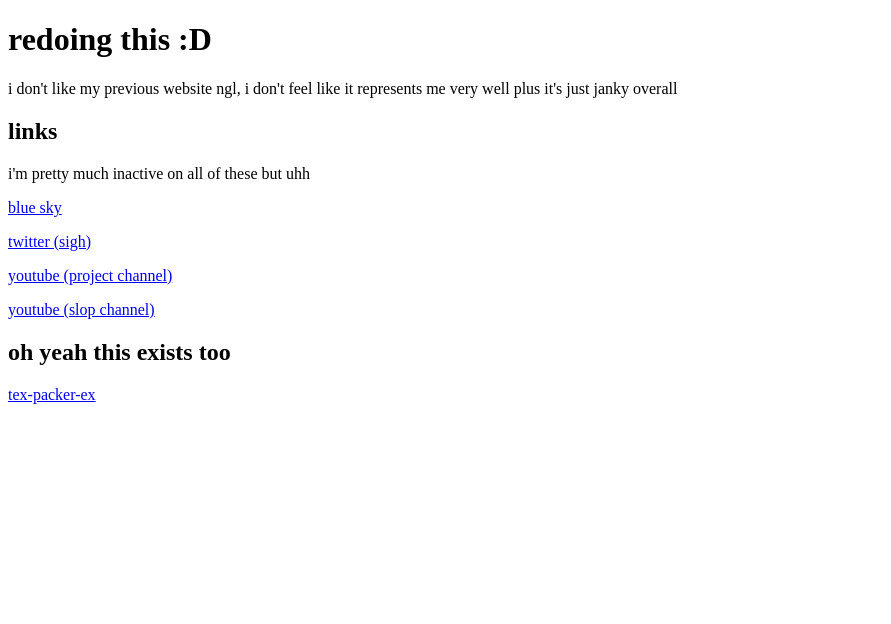
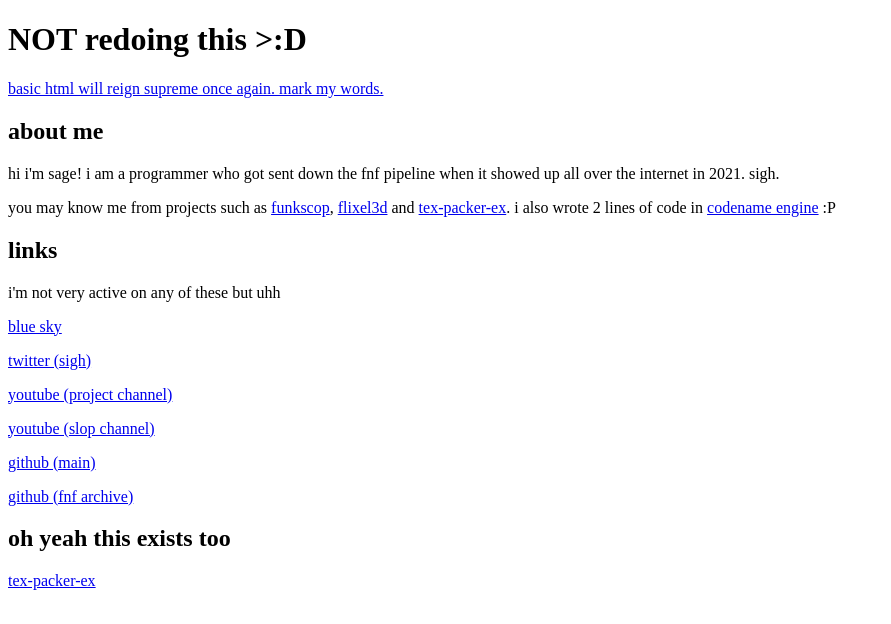
Before and after one commit to StrawberrySage/strawberrysage.github.io, a plain HTML site: page index.html in a window 1280 px wide. Shown: the whole page, without its empty margins (0-891 px from the left). Drawn offline with Linux system fonts and the light colour scheme.

Commit message:
added bio and corrected some very serious and deadly misinformation

```diff
--- a/index.html
+++ b/index.html
@@ -1,17 +1,22 @@
 <!DOCTYPE html>
 <html>
     <head>
-        <title>UNDER CONSTRUCTION</title>
+        <title>sage</title>
     </head>
     <body>
-        <h1>redoing this :D</h1>
-        <p>i don't like my previous website ngl, i don't feel like it represents me very well plus it's just janky overall</p>
+        <h1>NOT redoing this >:D</h1>
+        <p><a href="https://motherfuckingwebsite.com/">basic html will reign supreme once again. mark my words.</a></p>
+        <h2>about me</h2>
+        <p>hi i'm sage! i am a programmer who got sent down the fnf pipeline when it showed up all over the internet in 2021. sigh.</p>
+        <p>you may know me from projects such as <a href="https://gamejolt.com/games/funkscop/984595">funkscop</a>, <a href="https://github.com/CodenameCrew/flixel3d">flixel3d</a> and <a href="https://github.com/kitzsh/tex-packer-ex">tex-packer-ex</a>. i also wrote 2 lines of code in <a href="https://github.com/CodenameCrew/CodenameEngine">codename engine</a> :P</p>
         <h2>links</h2>
-        <p>i'm pretty much inactive on all of these but uhh</p>
+        <p>i'm not very active on any of these but uhh</p>
         <p><a href="https://bsky.app/profile/strawberrysage.github.io">blue sky</a></p>
         <p><a href="https://x.com/StrawberrySage_">twitter (sigh)</a></p>
         <p><a href="https://www.youtube.com/channel/UC02PtHRoGJZ_-iGlUy2lv5g"><div class="button link">youtube (project channel)</div></a></p>
         <p><a href="https://www.youtube.com/channel/UC0AUwg25CRh_ECLEobv9eDg"><div class="button link">youtube (slop channel)</div></a></p>
+        <p><a href="https://www.github.com/kitzsh"><div class="button link">github (main)</div></a></p>
+        <p><a href="https://www.github.com/strawberrysage"><div class="button link">github (fnf archive)</div></a></p>
         <h2>oh yeah this exists too</h2>
         <p><a href="tex-packer-ex">tex-packer-ex</a></p>
     </body>
```
